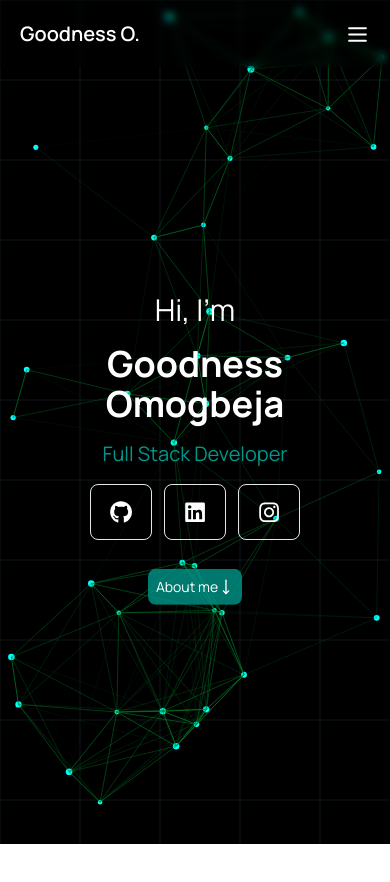
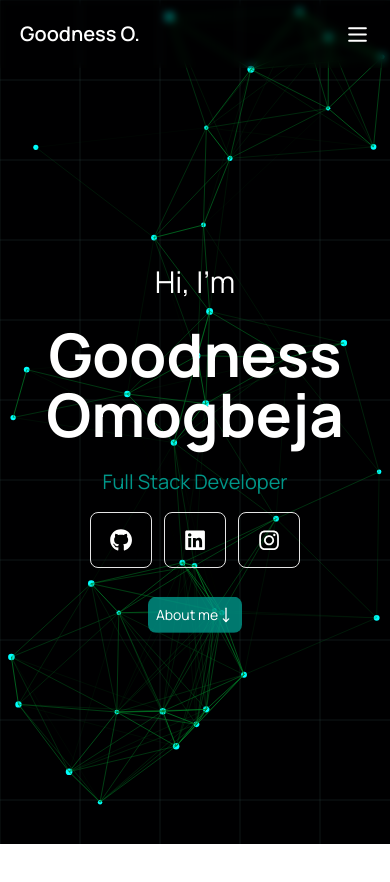
Before and after one commit to goodnessdevs/portfolio, a React (Vite) app in the folder myportfolio/: page / in a window 390 px wide. Shown: the top 882 px of the page. Built offline with nearby package versions, Linux system fonts and the light colour scheme.

Commit message:
More vertical spacings to the home contents

```diff
--- a/myportfolio/src/pages/Home.tsx
+++ b/myportfolio/src/pages/Home.tsx
@@ -21,9 +21,9 @@ const linkVariant = {
 function Home() {
   return (
     <div className="text-center md:flex justify-center items-center md:gap-x-4">
-      <motion.div variants={imageVariant} initial="hidden" whileInView="visible" transition={{ delay: 0.3, duration: 0.9, ease: "easeInOut" }} viewport={{ once: false }} className="space-y-4 text-white">
+      <motion.div variants={imageVariant} initial="hidden" whileInView="visible" transition={{ delay: 0.3, duration: 0.9, ease: "easeInOut" }} viewport={{ once: false }} className="space-y-6 md:space-y-4 text-white">
         <h2 className="text-3xl mt-2">Hi, I'm</h2>
-        <p className=" font-bold md:text-8xl text-4xl">Goodness Omogbeja</p>
+        <p className=" font-bold md:text-8xl text-6xl">Goodness Omogbeja</p>
         <span className="text-chart-2 text-xl">Full Stack Developer</span>
         <motion.div variants={linkVariant} initial="hidden" whileInView="visible" transition={{ delay: 0.3, duration: 0.9, ease: "easeInOut" }} viewport={{ once: false }} className="flex justify-center text-4xl gap-3 mt-4">
           <a
```
